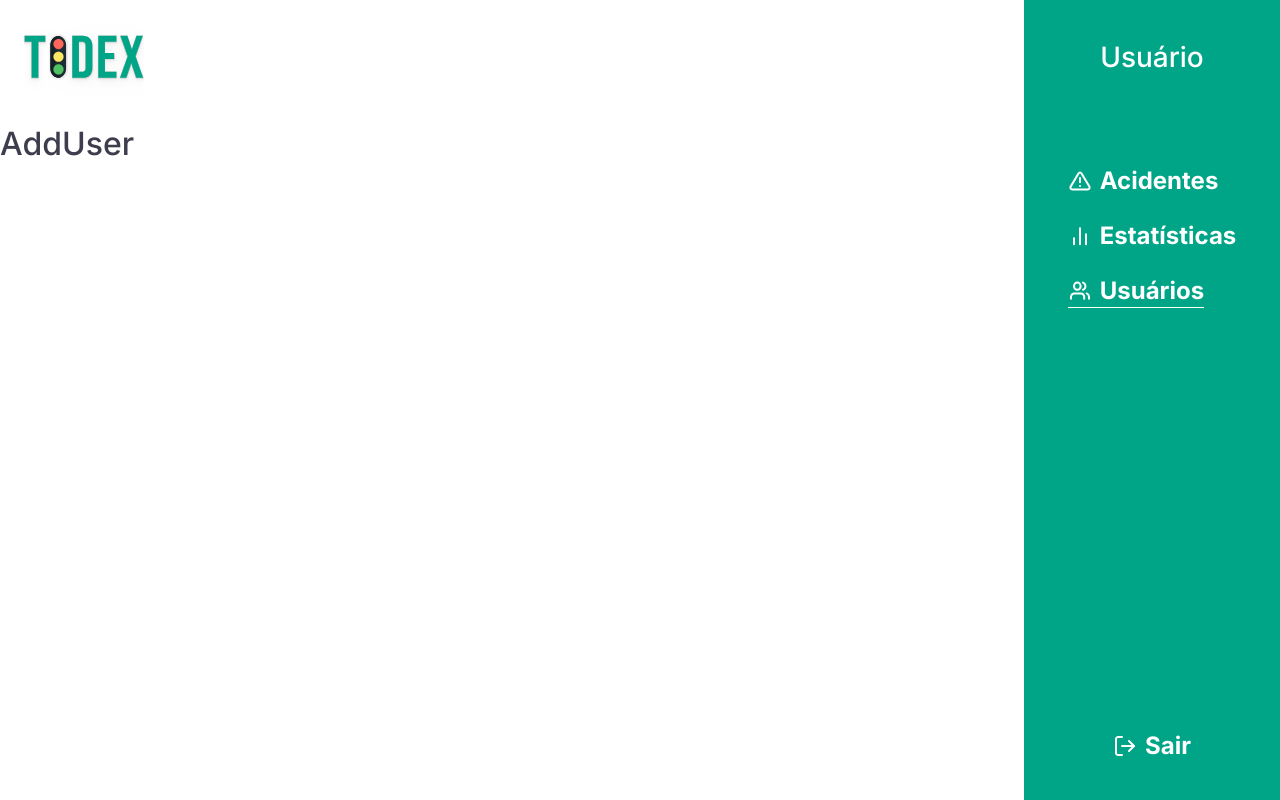
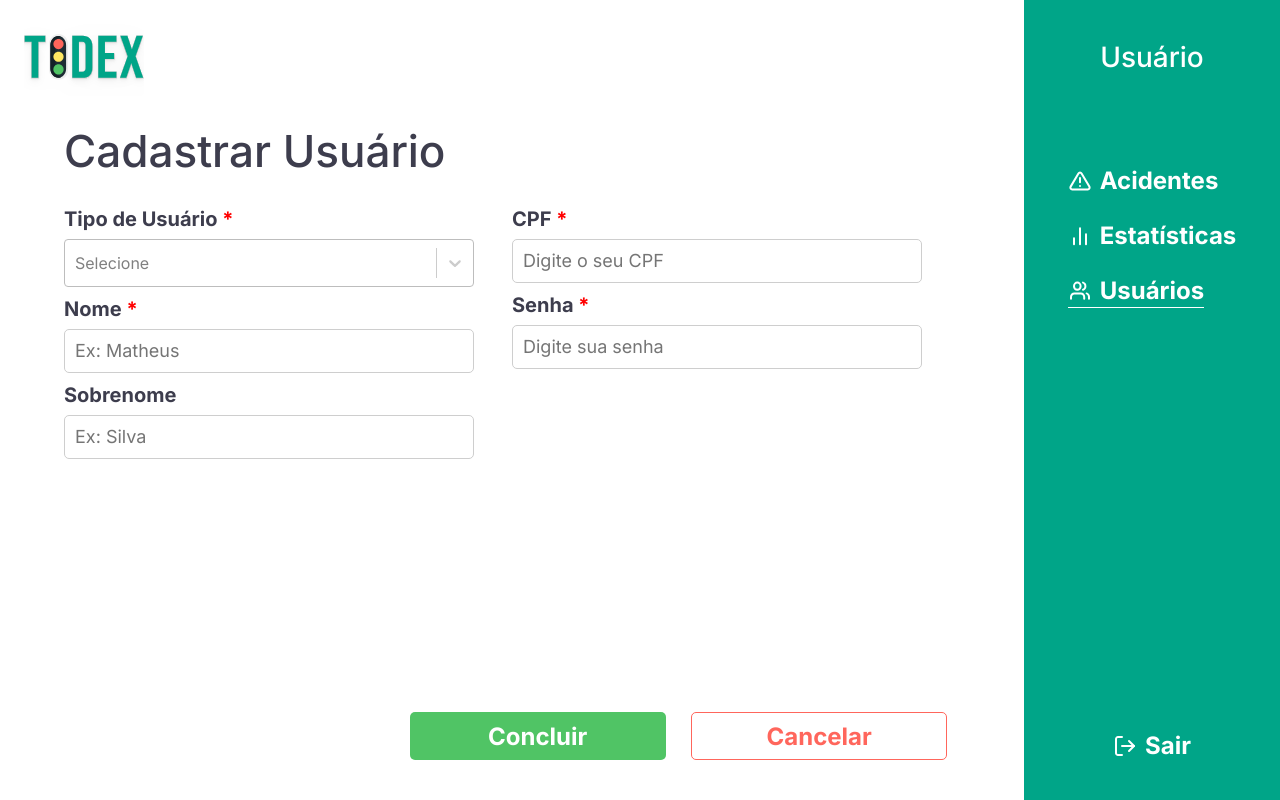
Before and after one commit to lucasarlim/tidex-web, a React (Create React App) app: page /usuarios/criar in a window 1280 px wide. Built offline with nearby package versions, Linux system fonts and the light colour scheme; no server answers.

Commit message:
styled create user and edit user

```diff
--- a/src/components/Input/styles.js
+++ b/src/components/Input/styles.js
@@ -40,6 +40,10 @@ export const Wrapper = styled.div`
 	}
 
 	& > button {
+		background: none;
+		display: flex;
+		align-items: center;
+		justify-content: center;
 		border: none;
 		margin-right: 10px;
 	}
--- a/src/pages/AddUser/index.jsx
+++ b/src/pages/AddUser/index.jsx
@@ -1,9 +1,45 @@
 import Menu from '../../components/Menu';
+import FormHeader from '../../components/FormHeader';
+import Input from '../../components/Input';
+import Select from '../../components/Select';
+import BtnFooter from '../../components/BtnFooter';
+import { Container, Form, Wrapper, Column } from './styles';
 
 function AddUser() {
 	return (
 		<Menu>
-			<h1>AddUser</h1>
+			<Container>
+				<FormHeader title="Cadastrar Usuário" />
+
+				<Form>
+					<Wrapper>
+						<Column>
+							<Select
+								label="Tipo de Usuário"
+								placeholder="Selecione"
+								isRequired
+							/>
+
+							<Input label="Nome" placeholder="Ex: Matheus" isRequired />
+
+							<Input label="Sobrenome" placeholder="Ex: Silva" />
+						</Column>
+
+						<Column>
+							<Input label="CPF" placeholder="Digite o seu CPF" isRequired />
+
+							<Input label="Senha" placeholder="Digite sua senha" isRequired />
+						</Column>
+					</Wrapper>
+
+					<BtnFooter
+						confirmLabel="Concluir"
+						cancelLabel="Cancelar"
+						onConfirm={() => console.log('concluir')}
+						onCancel={() => console.log('cancelar')}
+					/>
+				</Form>
+			</Container>
 		</Menu>
 	);
 }
--- a/src/pages/AddUser/styles.js
+++ b/src/pages/AddUser/styles.js
@@ -1,2 +1,25 @@
-// import styled from 'styled-components';
-// import { useTheme } from '../../styles/theme';
+import styled from 'styled-components';
+
+export const Container = styled.div`
+	width: 100%;
+	padding: 0 5vw;
+	flex: 1;
+	display: flex;
+	flex-direction: column;
+`;
+
+export const Form = styled.form`
+	display: flex;
+	flex-direction: column;
+	justify-content: space-between;
+	flex: 1;
+`;
+
+export const Wrapper = styled.div`
+	display: flex;
+`;
+
+export const Column = styled.div`
+	flex: 0.5;
+	padding: 1.5vw 3vw 1.5vw 0;
+`;
--- a/src/pages/EditUser/index.jsx
+++ b/src/pages/EditUser/index.jsx
@@ -1,11 +1,48 @@
 import Menu from '../../components/Menu';
+import FormHeader from '../../components/FormHeader';
+import Input from '../../components/Input';
+import Select from '../../components/Select';
+import BtnFooter from '../../components/BtnFooter';
+import { Container, Form, Wrapper, Column } from './styles';
 
-function Accidents() {
+function EditUser() {
 	return (
 		<Menu>
-			<h1>Accidents</h1>
+			<Container>
+				<FormHeader title="Editar Usuário" />
+
+				<Form>
+					<Wrapper>
+						<Column>
+							<Select label="Tipo de Usuário" placeholder="Admin" isRequired />
+
+							<Input label="Nome" placeholder="Carlos" isRequired />
+
+							<Input label="Sobrenome" placeholder="Arthur" />
+						</Column>
+
+						<Column>
+							<Input label="CPF" placeholder="765.323.555-12" isRequired />
+
+							<Input
+								label="Senha"
+								placeholder="*********"
+								password
+								isRequired
+							/>
+						</Column>
+					</Wrapper>
+
+					<BtnFooter
+						confirmLabel="Concluir"
+						cancelLabel="Cancelar"
+						onConfirm={() => console.log('concluir')}
+						onCancel={() => console.log('cancelar')}
+					/>
+				</Form>
+			</Container>
 		</Menu>
 	);
 }
 
-export default Accidents;
+export default EditUser;
--- a/src/pages/EditUser/styles.js
+++ b/src/pages/EditUser/styles.js
@@ -1,2 +1,25 @@
-// import styled from 'styled-components';
-// import { useTheme } from '../../styles/theme';
+import styled from 'styled-components';
+
+export const Container = styled.div`
+	width: 100%;
+	padding: 0 5vw;
+	flex: 1;
+	display: flex;
+	flex-direction: column;
+`;
+
+export const Form = styled.form`
+	display: flex;
+	flex-direction: column;
+	justify-content: space-between;
+	flex: 1;
+`;
+
+export const Wrapper = styled.div`
+	display: flex;
+`;
+
+export const Column = styled.div`
+	flex: 0.5;
+	padding: 1.5vw 3vw 1.5vw 0;
+`;
```
Also changed, not shown: 1 other file (tests, documents, lock files or other folders).
